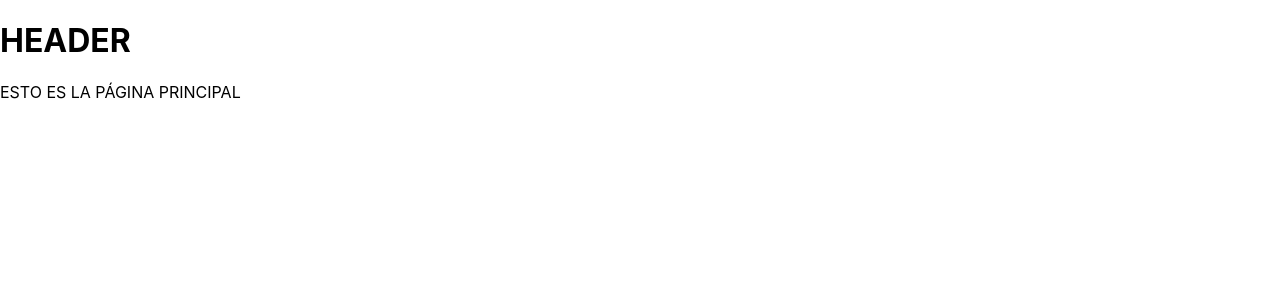
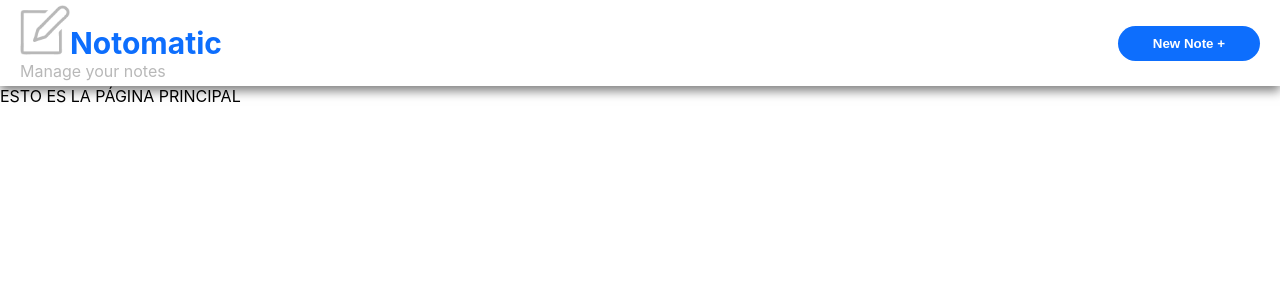
Before and after one commit to Gitow93/note-manager, a React (Create React App) app: page / in a window 1280 px wide. Shown: the top 300 px of the page. Built offline with nearby package versions, Linux system fonts and the light colour scheme.

Commit message:
finish header layout and page routing

```diff
--- a/src/App.js
+++ b/src/App.js
@@ -1,11 +1,14 @@
+import { Header } from "./components";
 import { Outlet } from "react-router-dom";
 
 function App() {
   return (
-    <main>
-      <h1>HEADER</h1>
-      <Outlet />
-    </main>
+    <div>
+      <main>
+        <Header />
+        <Outlet />
+      </main>
+    </div>
   );
 }
 
--- a/src/components/Header.js
+++ b/src/components/Header.js
@@ -1,4 +1,5 @@
 import logo from "../styles/static/header-logo.png";
+import Button from "./Button";
 import "../styles/css/components/header.css";
 import { Link } from "react-router-dom";
 
@@ -11,6 +12,7 @@ const Header = () => (
       </div>
       <p className="header-subtitle">Manage your notes</p>
     </Link>
+    <Button href="/create-note">New Note +</Button>
   </header>
 );
 
--- a/src/styles/css/components/button.css
+++ b/src/styles/css/components/button.css
@@ -12,7 +12,7 @@
   border-radius: 25px;
   display: flex;
   align-items: center;
-  padding: 10px 40px;
+  padding: 10px 35px;
   font-weight: bold;
   cursor: pointer;
 }
--- a/src/styles/css/components/header.css
+++ b/src/styles/css/components/header.css
@@ -1,13 +1,30 @@
+.header {
+  display: flex;
+  justify-content: space-between;
+  padding: 5px 20px;
+  box-shadow: 0px 5px 10px 0px rgba(0, 0, 0, 0.5);
+}
+
 .header-logo {
   display: flex;
+}
+
+.header-logo img {
+  height: 50px;
 }
 
 .header-logo h1 {
   font-size: 30px;
   font-weight: 700;
   color: #0d6efd;
+  margin-bottom: 0;
 }
 
 .header-subtitle {
   color: #b8b8b8;
+  margin: 0;
 }
+
+a {
+  text-decoration: none;
+}
```
